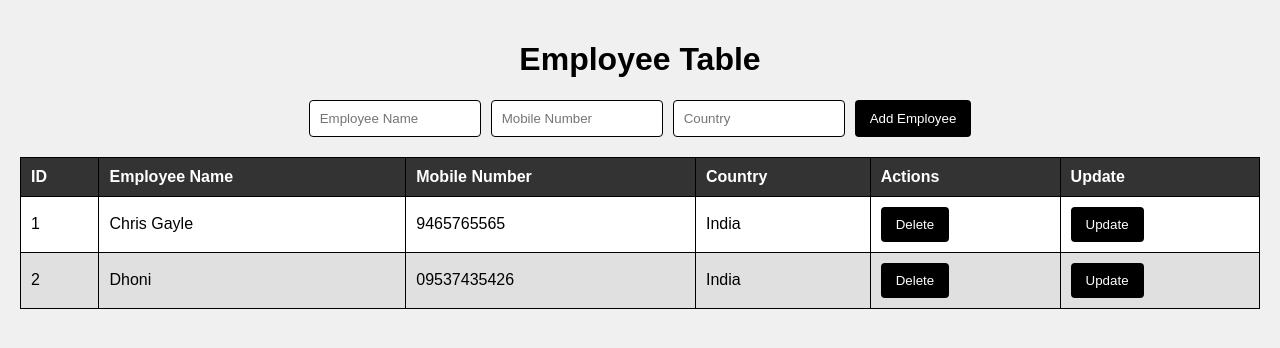
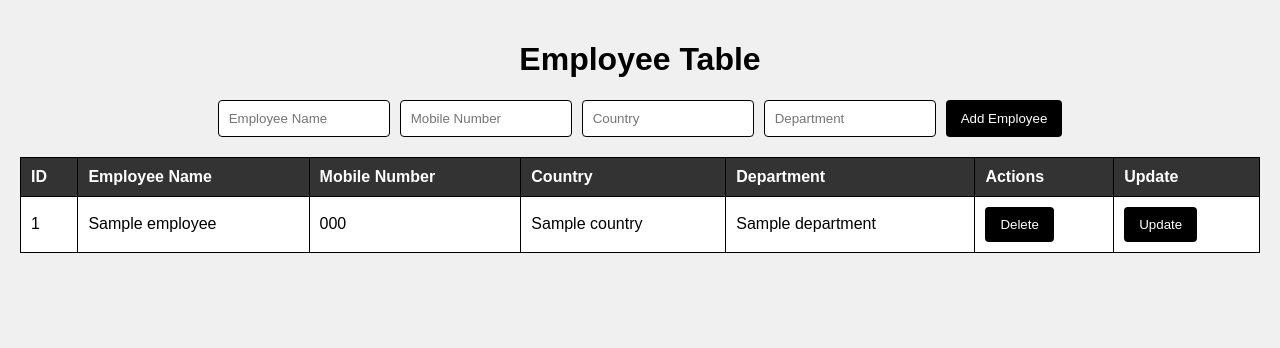
Before and after one commit to MaxiPruthvi/crud-operations, a Flask app: template templates/index.html in a window 1280 px wide. Shown: the top 348 px of the page. Run offline with Flask 3, Linux system fonts and the light colour scheme; tables that the repository leaves empty hold one stand-in row (values such as "Sample post"); the template is opened without the code that fills it: values that come from a table or form of the project are taken from there, most other values are stand-ins (such as "Sample title", 1, 10 or a date in 2020).

Commit message:
i added a new colom department

```diff
--- a/app.py
+++ b/app.py
@@ -1,66 +1,54 @@
 from flask import Flask, render_template, request, redirect, url_for
-from flask_sqlalchemy import SQLAlchemy
-
 app = Flask(__name__)
 
-# Configuring SQLite Database
-app.config['SQLALCHEMY_DATABASE_URI'] = 'sqlite:///employees.db'
-app.config['SQLALCHEMY_TRACK_MODIFICATIONS'] = False
-db = SQLAlchemy(app)
+# In-memory storage for employees (replace with a database in production)
+employees = [
+    # {"id": 1, "name": "John Doe", "mobile": "1234567890", "country": "USA", "department": "HR"},
+    # {"id": 2, "name": "Jane Smith", "mobile": "0987654321", "country": "Canada", "department": "Engineering"},
+]
 
-# Employee Model
-class Employee(db.Model):
-    id = db.Column(db.Integer, primary_key=True)
-    name = db.Column(db.String(100), nullable=False)
-    mobile = db.Column(db.String(15), nullable=False)
-    country = db.Column(db.String(50), nullable=False)
+# Function to get the next available ID (for simplicity)
+def get_next_id():
+    if employees:
+        return max(emp["id"] for emp in employees) + 1
+    return 1
 
-    def __repr__(self):
-        return f'<Employee {self.name}>'
-
-# Create the database and tables
-with app.app_context():
-    db.create_all()
-
-# Route to display all employees and the form
+# Route to display the employee table
 @app.route('/')
 def index():
-    employees = Employee.query.all()
     return render_template('index.html', employees=employees)
 
-# Route to add a new employee
+# Route to handle the creation of a new employee
 @app.route('/create', methods=['POST'])
 def create_employee():
-    name = request.form['name']
-    mobile = request.form['mobile']
-    country = request.form['country']
-
-    new_employee = Employee(name=name, mobile=mobile, country=country)
-    db.session.add(new_employee)
-    db.session.commit()
-
+    new_employee = {
+        "id": get_next_id(),
+        "name": request.form['name'],
+        "mobile": request.form['mobile'],
+        "country": request.form['country'],
+        "department": request.form['department']  # Capture department from form
+    }
+    employees.append(new_employee)
     return redirect(url_for('index'))
 
-# Route to delete an employee
+# Route to handle deleting an employee
 @app.route('/delete/<int:id>', methods=['POST'])
 def delete_employee(id):
-    employee = Employee.query.get_or_404(id)
-    db.session.delete(employee)
-    db.session.commit()
-
+    global employees
+    employees = [emp for emp in employees if emp['id'] != id]
     return redirect(url_for('index'))
 
-# Route to update an employee
+# Route to handle updating an employee
 @app.route('/update/<int:id>', methods=['POST'])
 def update_employee(id):
-    employee = Employee.query.get_or_404(id)
-    employee.name = request.form['name']
-    employee.mobile = request.form['mobile']
-    employee.country = request.form['country']
-
-    db.session.commit()
-
+    for employee in employees:
+        if employee['id'] == id:
+            employee['name'] = request.form['name']
+            employee['mobile'] = request.form['mobile']
+            employee['country'] = request.form['country']
+            employee['department'] = request.form['department']  # Update department
+            break
     return redirect(url_for('index'))
 
-if __name__ == "__main__":
+if __name__ == '__main__':
     app.run(debug=True)
--- a/templates/index.html
+++ b/templates/index.html
@@ -3,7 +3,7 @@
 <head>
     <meta charset="UTF-8">
     <meta name="viewport" content="width=device-width, initial-scale=1.0">
-    <title>CRUD Operations - Employee Details</title>
+    <title>CRUD Operations - Employee Table</title>
     <style>
         body {
             font-family: Arial, sans-serif;
@@ -110,6 +110,7 @@
         <input type="text" name="name" placeholder="Employee Name" required>
         <input type="text" name="mobile" placeholder="Mobile Number" required>
         <input type="text" name="country" placeholder="Country" required>
+        <input type="text" name="department" placeholder="Department" required>
         <button type="submit">Add Employee</button>
     </form>
 
@@ -121,6 +122,7 @@
                 <th>Employee Name</th>
                 <th>Mobile Number</th>
                 <th>Country</th>
+                <th>Department</th> <!-- New Department column -->
                 <th>Actions</th>
                 <th>Update</th>
             </tr>
@@ -132,6 +134,7 @@
                 <td>{{ employee.name }}</td>
                 <td>{{ employee.mobile }}</td>
                 <td>{{ employee.country }}</td>
+                <td>{{ employee.department }}</td> <!-- Display department -->
                 <td>
                     <!-- Form to delete the employee -->
                     <form action="/delete/{{ employee.id }}" method="POST" style="display:inline;">
@@ -146,6 +149,7 @@
                         <input type="text" name="name" value="{{ employee.name }}" required placeholder="Name">
                         <input type="text" name="mobile" value="{{ employee.mobile }}" required placeholder="Mobile">
                         <input type="text" name="country" value="{{ employee.country }}" required placeholder="Country">
+                        <input type="text" name="department" value="{{ employee.department }}" required placeholder="Department"> <!-- Department field in update form -->
                         <button type="submit">Save</button>
                     </form>
                 </td>
```
Also changed, not shown: instance/employees.db.
